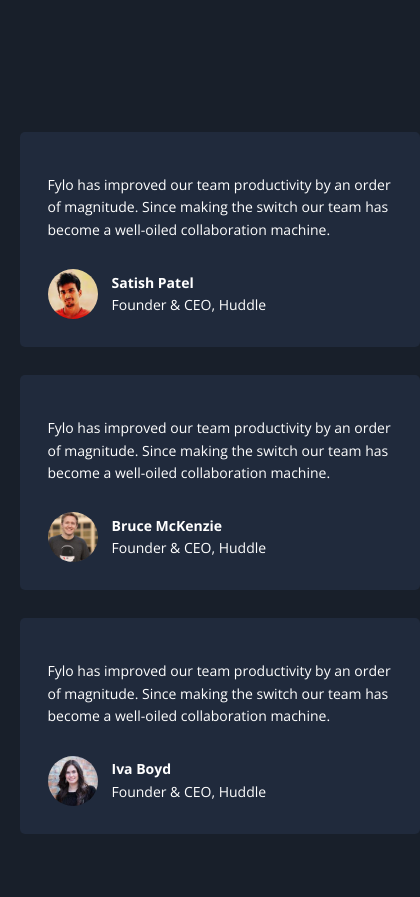
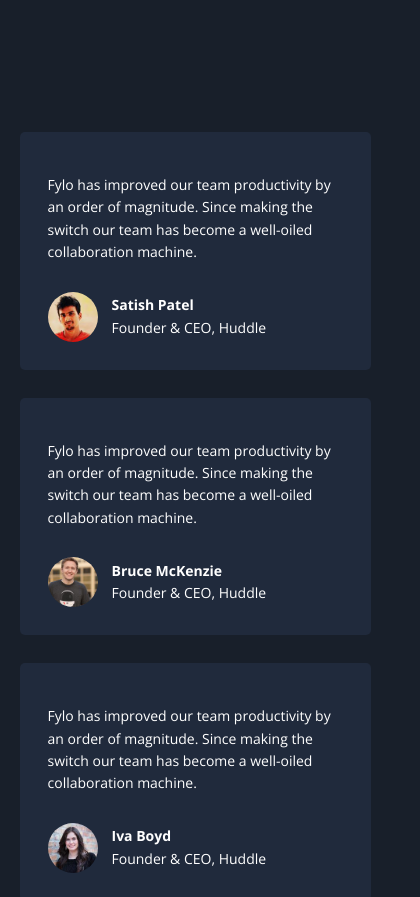
Before and after one commit to hariscs/fylodark, a plain HTML site: page index.html in a window 390 px wide. Shown: the part 2800-3697 px from the top of the page, 420 px wide, since content can reach past the window. Drawn offline with nearby package versions, Linux system fonts and the light colour scheme.

```diff
--- a/css/style.css
+++ b/css/style.css
@@ -488,14 +488,3 @@ footer img {
 		max-width: 40ch;
 	}
 }
-
-@media (max-width: 950px) {
-	.tests {
-		flex-wrap: wrap;
-	}
-
-	.test-card {
-		min-width: 400px;
-		max-width: 25%;
-	}
-}
```
Also changed, not shown: fylonew-desktop.png (added), fylonew-mobile.png (added), 2 other files.
